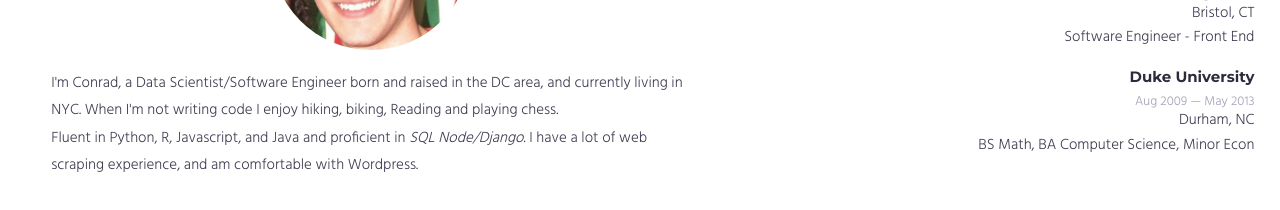
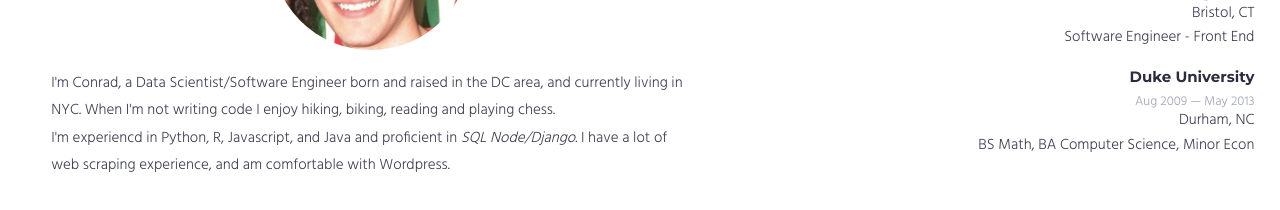
Before and after one commit to cdepeuter/cdepeuter.github.io, a plain HTML site: page index.html in a window 1280 px wide. Shown: the part 562-772 px from the top of the page. Drawn offline with nearby package versions, Linux system fonts and the light colour scheme.

Commit message:
tweak wording

```diff
--- a/index.html
+++ b/index.html
@@ -164,9 +164,9 @@
                                 <img class="profile-image" src="images/profile.png" class="rounded" />
                             </div>
                             <div class="my_info">
-                                <p>I'm Conrad, a Data Scientist/Software Engineer born and raised in the DC area, and currently living in NYC. When I'm not writing code I enjoy hiking, biking, Reading and playing chess.</p>
+                                <p>I'm Conrad, a Data Scientist/Software Engineer born and raised in the DC area, and currently living in NYC. When I'm not writing code I enjoy hiking, biking, reading and playing chess.</p>
                                 <p></p>
-                                <p>Fluent in Python, R, Javascript, and Java and proficient in <em>SQL</em> <em>Node/Django</em>. I have a lot of web scraping experience, and am comfortable with Wordpress.</p>
+                                <p>I'm experiencd in Python, R, Javascript, and Java and proficient in <em>SQL</em> <em>Node/Django</em>. I have a lot of web scraping experience, and am comfortable with Wordpress.</p>
                                 <p></p>
                             </div>
                         </div>
```
